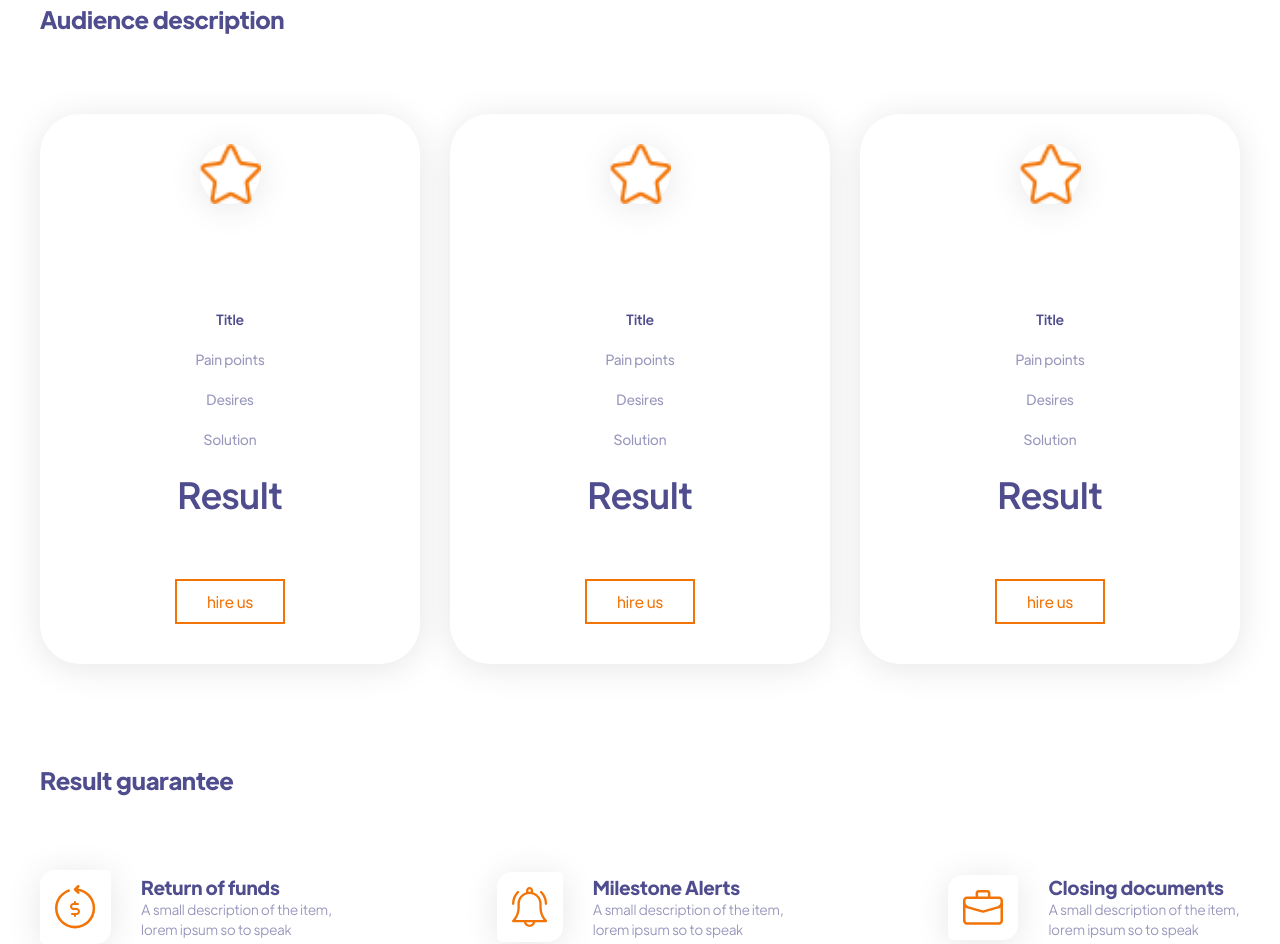
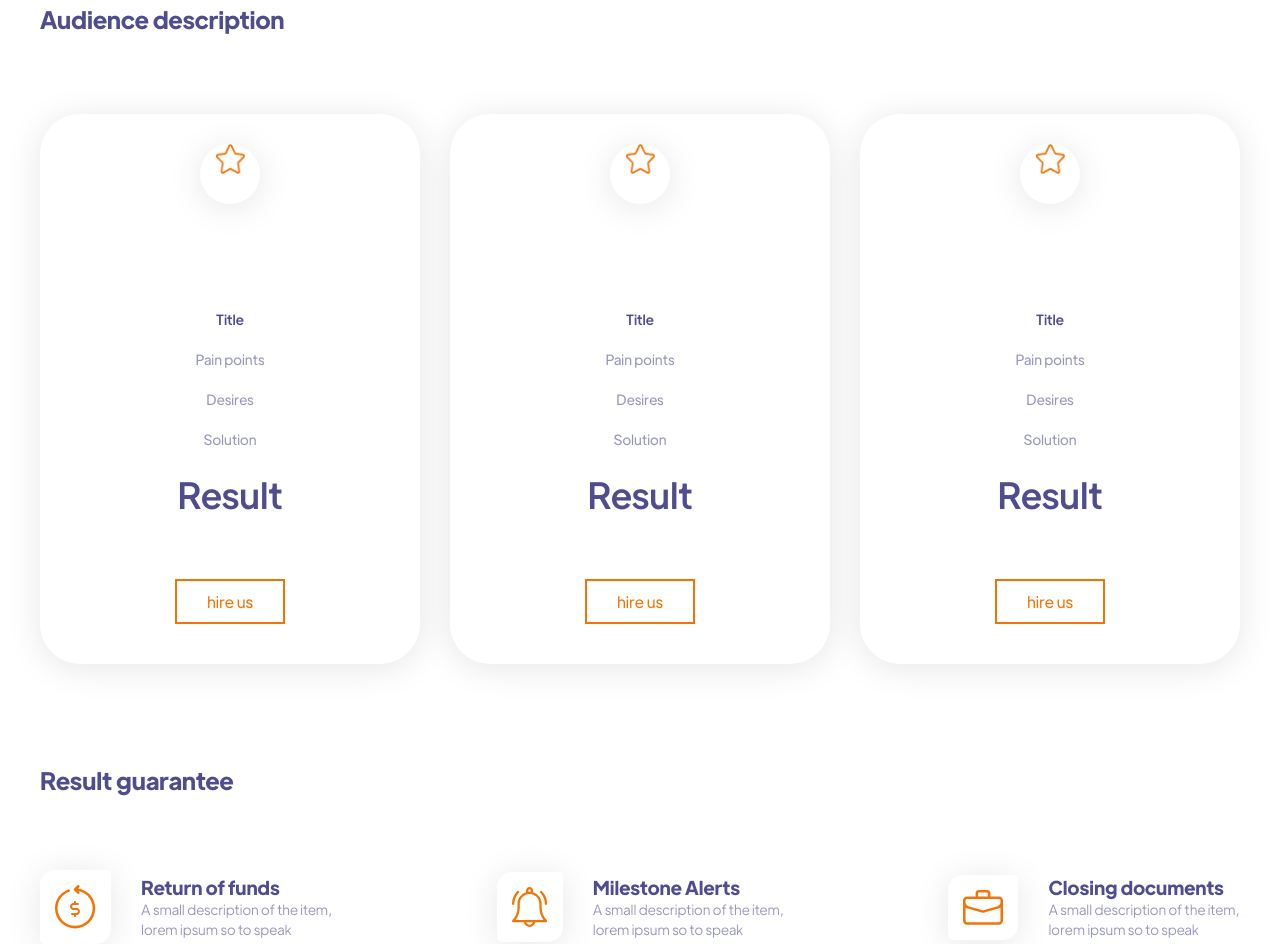
Before and after one commit to TamaraAlpyspaeva/Project, a plain HTML site: page Devcube - сделанная. без слайдера/index.html in a window 1280 px wide. Shown: the part 971-1915 px from the top of the page. Drawn offline with Linux system fonts and the light colour scheme.

Commit message:
Update index.html

```diff
--- a/Devcube - сделанная. без слайдера/index.html
+++ b/Devcube - сделанная. без слайдера/index.html
@@ -55,7 +55,7 @@
             <div class="audience_blocs">
                 <div class="audience_block_left">
                     <div class="audience_block_inner_circle">
-                        <img src="images/circle.png" alt="inner_circle">
+                        <img src="images/circle.png" alt="inner_circle" class="circle_star">
                     </div>
 
                     <div class="audience_block_inner_content">
@@ -70,7 +70,7 @@
 
                 <div class="audience_block_midlle">
                     <div class="audience_block_inner_circle">
-                        <img src="images/circle.png" alt="inner_circle">
+                        <img src="images/circle.png" alt="inner_circle" class="circle_star">
                     </div>
 
                     <div class="audience_block_inner_content">
@@ -85,7 +85,7 @@
 
                 <div class="audience_block_right">
                     <div class="audience_block_inner_circle">
-                        <img src="images/circle.png" alt="inner_circle">
+                        <img src="images/circle.png" alt="inner_circle" class="circle_star">
                     </div>
 
                 <div class="audience_block_inner_content">
```
